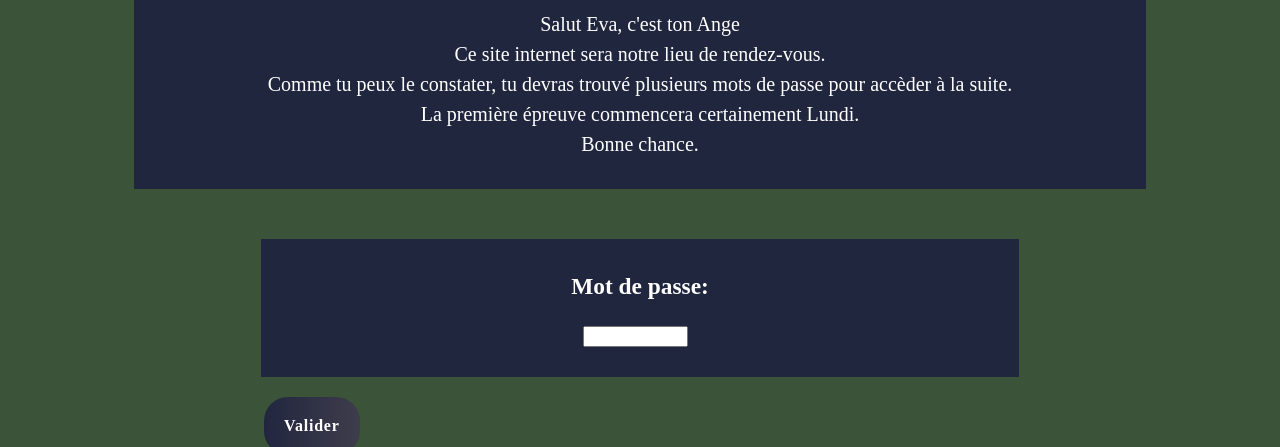
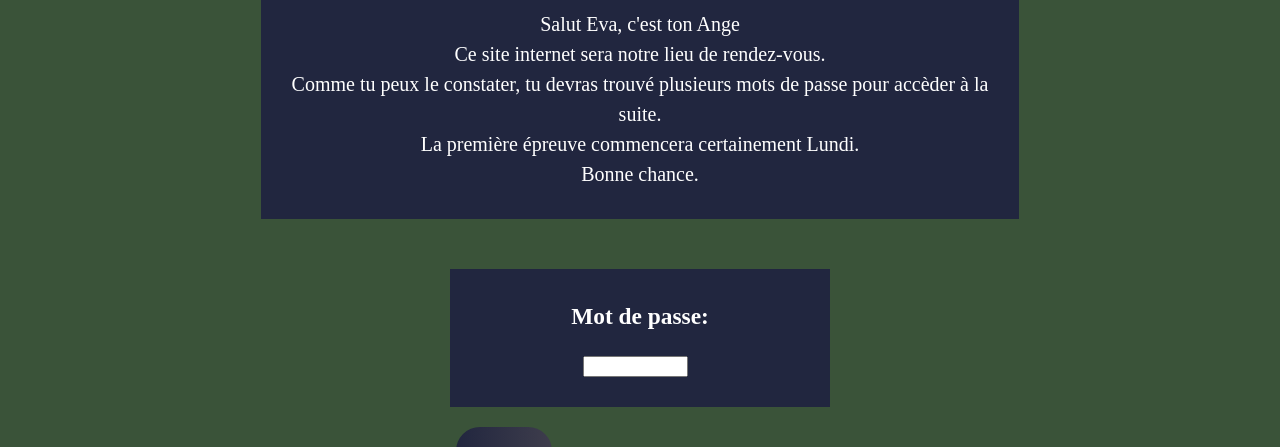
Before and after one commit to Malone012/AngeGardien, a plain HTML site: page index.html in a window 1280 px wide. Shown: the part 353-800 px from the top of the page. Drawn offline with Linux system fonts and the light colour scheme.

Commit message:
Update style.css

```diff
--- a/style.css
+++ b/style.css
@@ -112,8 +112,8 @@ body {
 	color: #3E3D4C;
 }
 #contenu {
-	margin-left: 10%;
-	margin-right: 10%;
+	margin-left: 20%;
+	margin-right: 20%;
 	margin-top: 50px;
 	margin-bottom: 20px;
 	padding: 10px 20px;
@@ -126,6 +126,7 @@ body {
 	line-height: 1.5;
 }
 
+
 /* Contenu2 */
 
 #contenu2 {
@@ -135,15 +136,15 @@ body {
 #contenu2 a {
 	color: #332510;
 }
-#contenu2 a:hover, #contenu a:focus {
+#contenu2 a:hover, #contenu2 a:focus {
 	color: #3E3D4C;
 }
 #contenu2 strong {
 	color: #3E3D4C;
 }
 #contenu2 {
-	margin-left: 20%;
-	margin-right: 20%;
+	margin-left: 35%;
+	margin-right: 35%;
 	margin-top: 50px;
 	margin-bottom: 20px;
 	padding: 10px 20px;
@@ -152,7 +153,7 @@ body {
 #contenu2 > :first-child {
 	margin-top: 10px;
 }
-#contenu2 p, #contenu li {
+#contenu2 p, #contenu2 li {
 	line-height: 1.5;
 }
 
@@ -219,7 +220,7 @@ body {
   top: 0;
 }
 .button {
-  margin-left: 20%;
+  margin-left: 35%;
   background: #21263F;
   background-size: 100%;
   background-image: -webkit-gradient(linear, 0% 50%, 100% 50%, color-stop(0%, #21263F), color-stop(100%, #3E3D4C));
```
